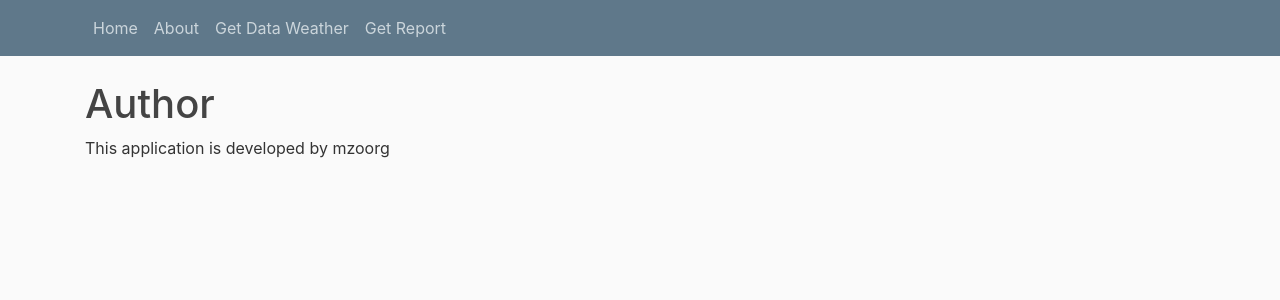
After one commit to mzoorg/weather_app, a Flask app: page /about in a window 1280 px wide. The commit adds this page. Shown: the top 300 px of the page. Run offline with Flask 2, Linux system fonts and the light colour scheme; some libraries are stand-ins or nearby versions.

Commit message:
add about page

```diff
--- a/app/weather_app/routes.py
+++ b/app/weather_app/routes.py
@@ -56,6 +56,10 @@ def delete_record(record_id):
     flash('Your record has been deleted!', 'success')
     return redirect(url_for('index'))
 
+@app.route('/about', methods=['GET'])
+def about():
+    return render_template('about.html')
+
 def calculate_avg(json_data, element_name):
     temp_list = []
     for referencetime in json_data['data']:
--- /dev/null
+++ b/app/weather_app/templates/about.html
@@ -0,0 +1,6 @@
+{% extends 'base.html' %}
+
+{% block content %}
+    <h1>{% block title %} Author {% endblock %}</h1>
+        <p class="text-start"> This application is developed by mzoorg</p>
+{% endblock %}
--- a/app/weather_app/templates/base.html
+++ b/app/weather_app/templates/base.html
@@ -22,7 +22,7 @@
           <div class="collapse navbar-collapse" id="navbarToggle">
             <div class="navbar-nav mr-auto">
               <a class="nav-item nav-link" href="{{ url_for('index')}}">Home</a>
-              <a class="nav-item nav-link" href="/about">About</a>
+              <a class="nav-item nav-link" href="{{ url_for('about')}}">About</a>
               <a class="nav-item nav-link" href="{{ url_for('request_data')}}">Get Data Weather</a>
               <a class="nav-item nav-link" href="{{ url_for('get_report')}}">Get Report</a>
             </div>
```
